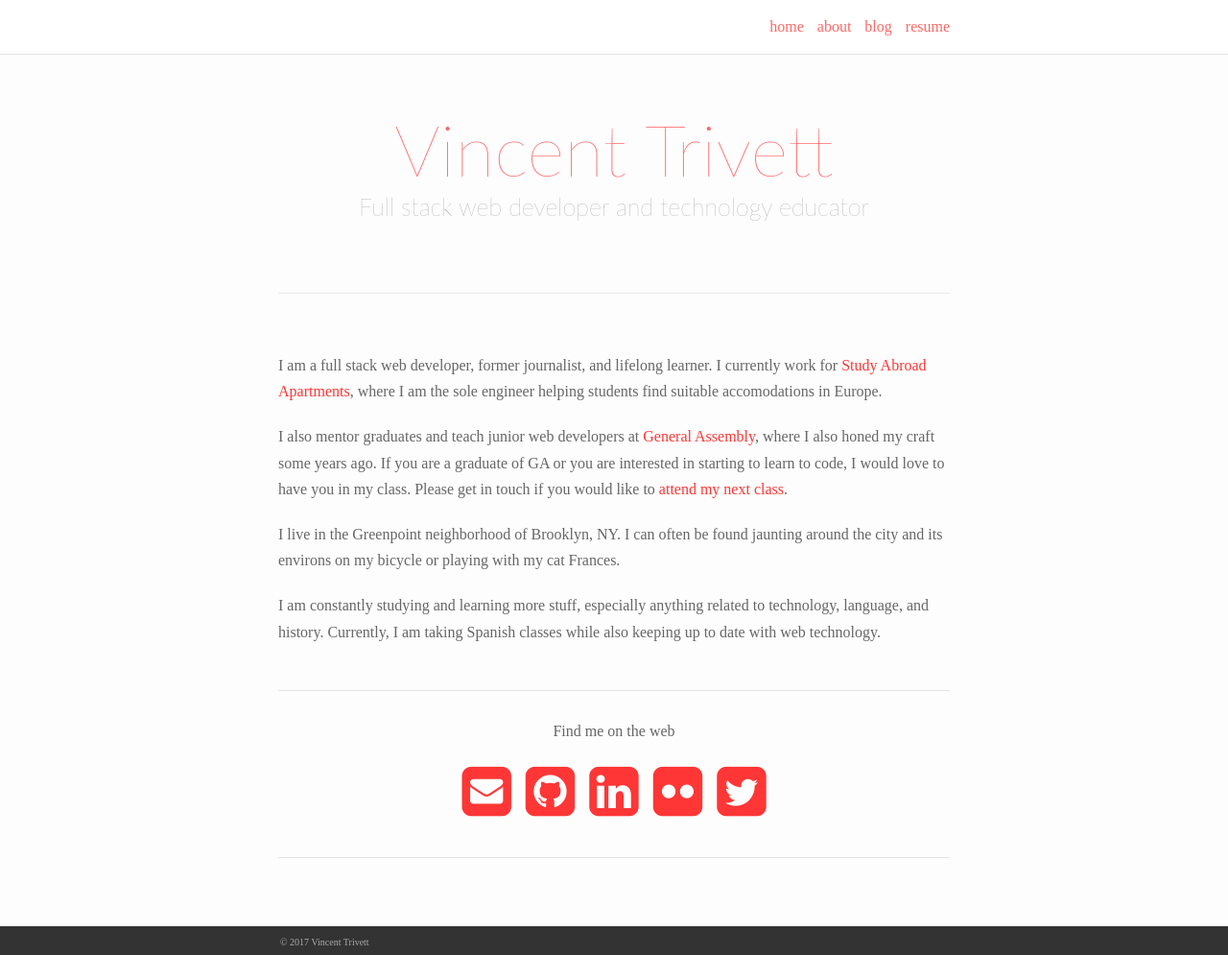
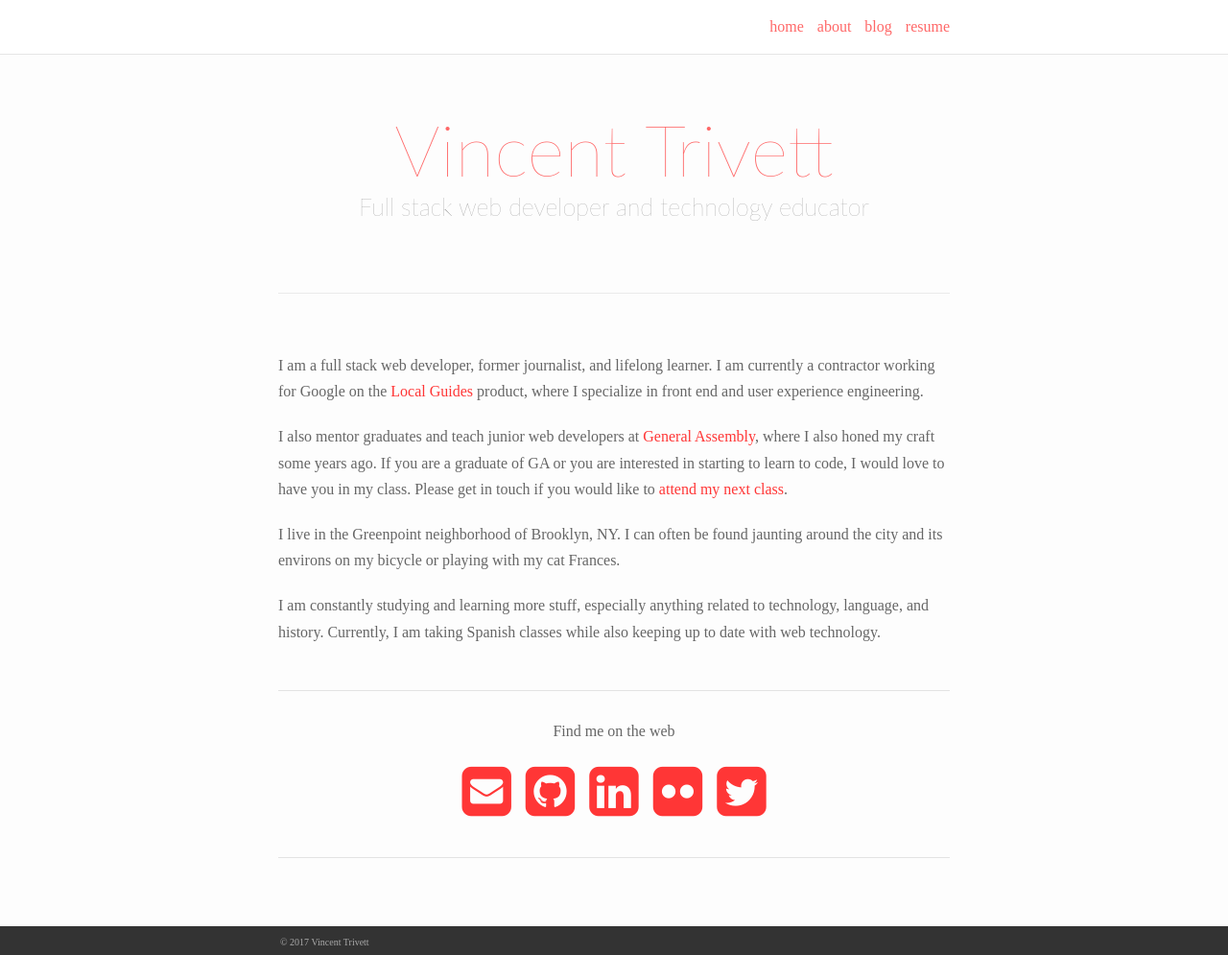
Before and after one commit to trivett/portfolio, a Jekyll site: the page built from index.html, in a window 1280 px wide and 995 px high. Shown: the whole window at 96% size. Built offline with Jekyll 4.4.1, drawn with Linux system fonts in a browser that asks for light colours; nearby versions of some CDN libraries; some web fonts are replaced; a script that is not in the unit is left out; the list of posts is cut into pages by our own code.

```diff
--- a/index.html
+++ b/index.html
@@ -13,7 +13,7 @@ title: Vincent Trivett | Full Stack Developer and Code Mentor
 
 <div class="post-content">
    <p>
-    I am a full stack web developer, former journalist, and lifelong learner. I currently work for <a href="https://www.studyabroadapartments.com" target="_blank">Study Abroad Apartments</a>, where I am the sole engineer helping students find suitable accomodations in Europe.
+    I am a full stack web developer, former journalist, and lifelong learner. I am currently a contractor working for Google on the <a href="https://maps.google.com/localguides">Local Guides</a> product, where I specialize in front end and user experience engineering.
   </p>
   <p>
         I also mentor graduates and teach junior web developers at <a href="https://generalassemb.ly" target="_blank">General Assembly</a>, where I also honed my craft some years ago. If you are a graduate of GA or you are interested in starting to learn to code, I would love to have you in my class. Please get in touch if you would like to <a href="https://generalassemb.ly/instructors/vincent-trivett/5998" target="_blank">attend my next class</a>.
```
Also changed, not shown: about.md (+3 -3 lines).
